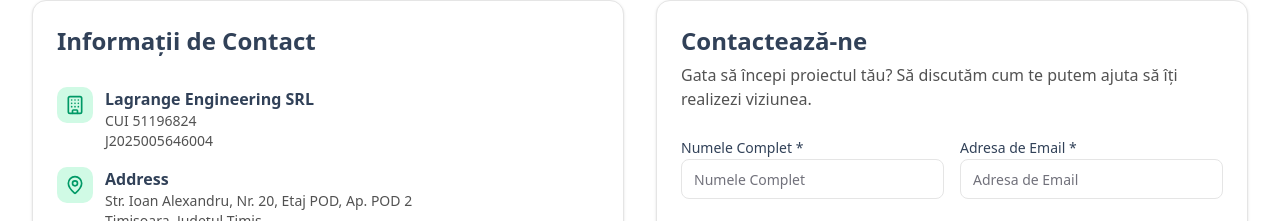
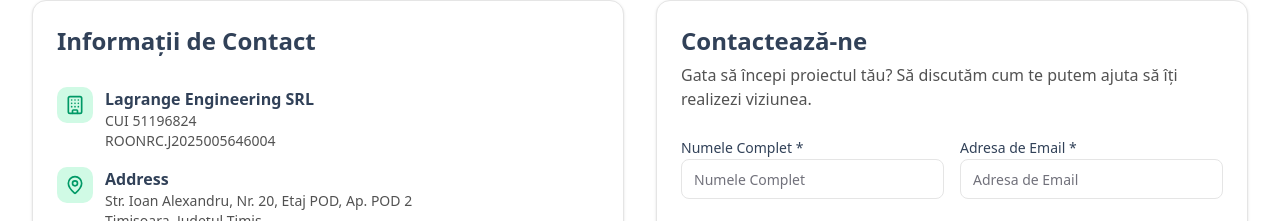
Before and after one commit to mariuscozma11/website-lagrange-v2, a Next.js app: page /ro in a window 1280 px wide. Shown: the part 2280-2501 px from the top of the page. Built offline with nearby package versions, Linux system fonts and the light colour scheme.

Commit message:
ROONRC added for euid

```diff
--- a/src/components/ContactForm.tsx
+++ b/src/components/ContactForm.tsx
@@ -42,7 +42,7 @@
         phone: "+40 756 109 881",
         company: "Lagrange Engineering SRL",
         cui: "CUI 51196824",
-        j: "J2025005646004"
+        j: "ROONRC.J2025005646004"
       }
     },
     ro: {
@@ -69,7 +69,7 @@
         phone: "+40 756 109 881",
         company: "Lagrange Engineering SRL",
         cui: "CUI 51196824",
-        j: "J2025005646004"
+        j: "ROONRC.J2025005646004"
       }
     }
   };
--- a/src/components/ContactInfoStatic.tsx
+++ b/src/components/ContactInfoStatic.tsx
@@ -20,7 +20,7 @@
         phone: "+40 756 109 881",
         company: "Lagrange Engineering SRL",
         cui: "CUI 51196824",
-        j: "J2025005646004"
+        j: "ROONRC.J2025005646004"
       }
     },
     ro: {
@@ -34,7 +34,7 @@
         phone: "+40 756 109 881",
         company: "Lagrange Engineering SRL",
         cui: "CUI 51196824",
-        j: "J2025005646004"
+        j: "ROONRC.J2025005646004"
       }
     }
   };
--- a/src/components/ContactStaticContent.tsx
+++ b/src/components/ContactStaticContent.tsx
@@ -20,7 +20,7 @@
         phone: "+40 756 109 881",
         company: "Lagrange Engineering SRL",
         cui: "CUI 51196824",
-        j: "J2025005646004"
+        j: "ROONRC.J2025005646004"
       }
     },
     ro: {
@@ -34,7 +34,7 @@
         phone: "+40 756 109 881",
         company: "Lagrange Engineering SRL",
         cui: "CUI 51196824",
-        j: "J2025005646004"
+        j: "ROONRC.J2025005646004"
       }
     }
   };
```
